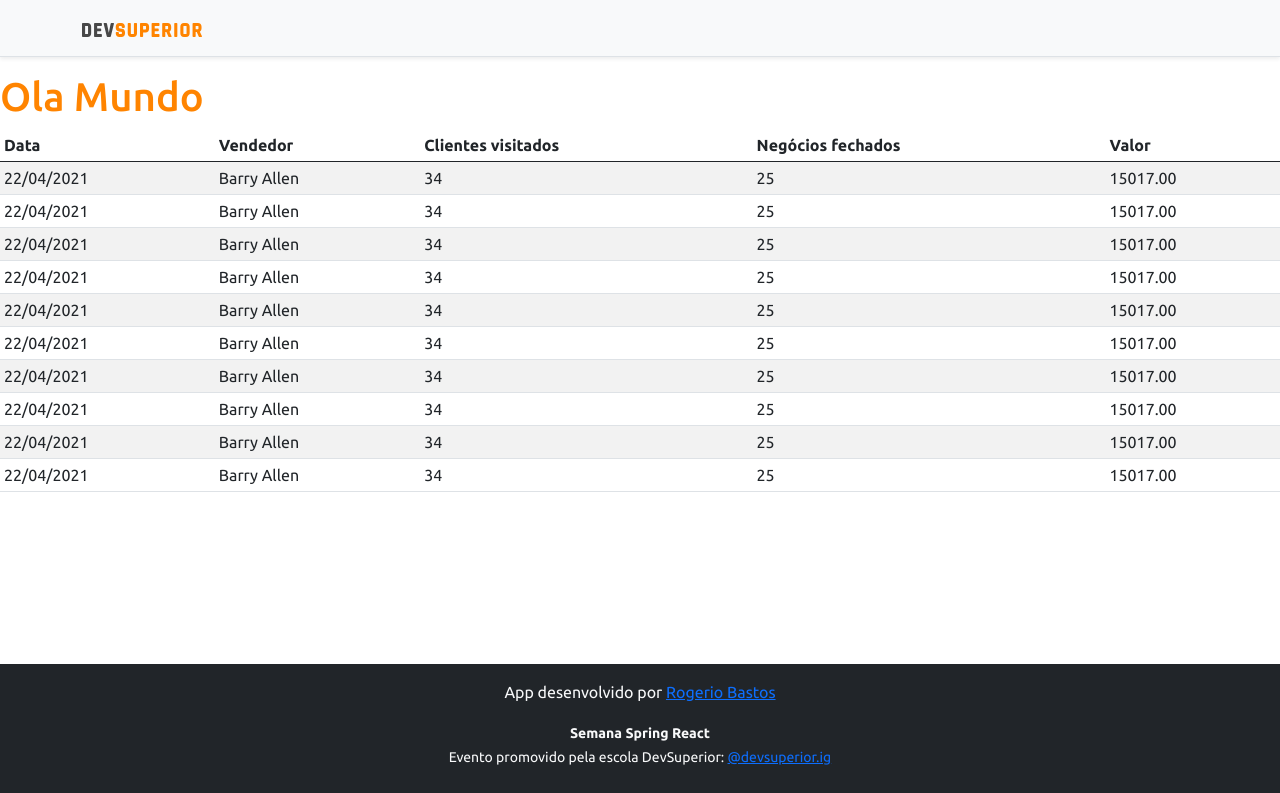
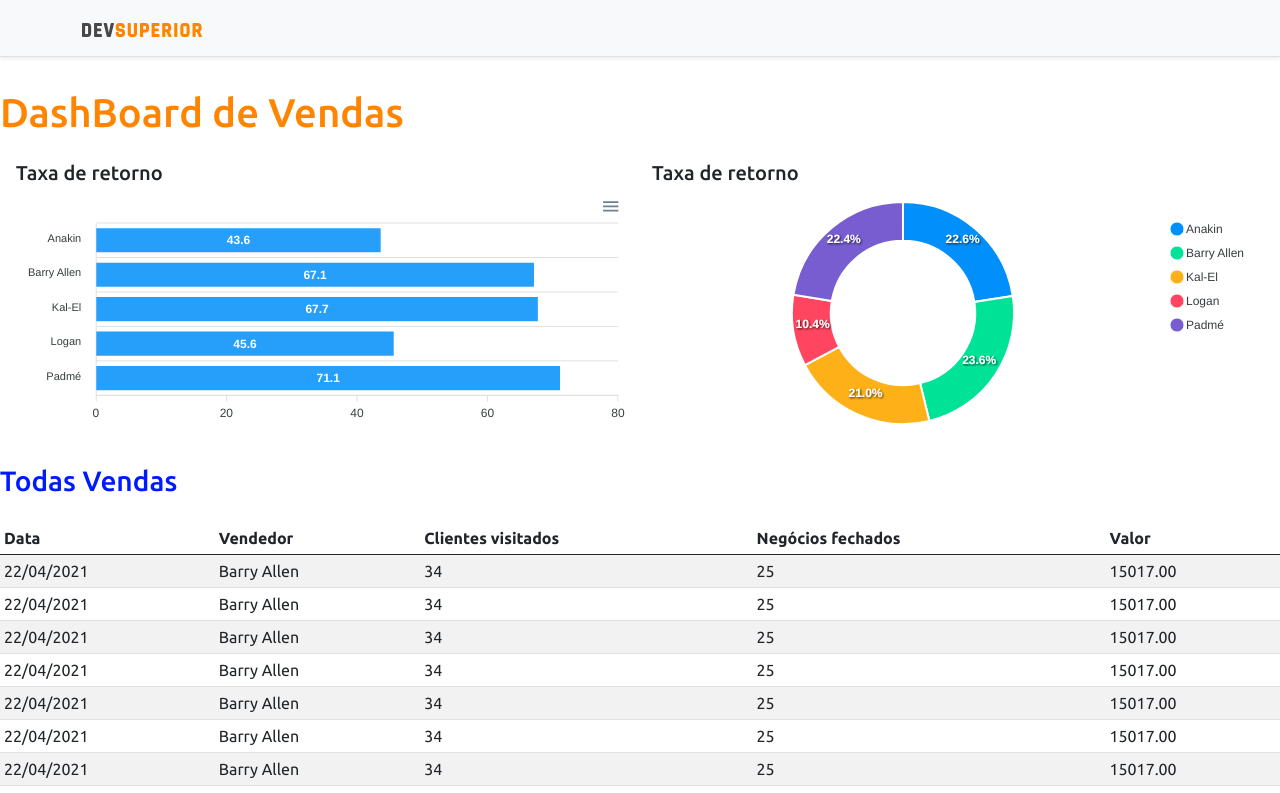
Before and after one commit to rogerplis/projeto-sds3, a React (Create React App) app in the folder frontend/: page / in a window 1280 px wide. Shown: the top 793 px of the page. Built offline with nearby package versions, Linux system fonts and the light colour scheme.

Commit message:
Static charts

```diff
--- a/frontend/package.json
+++ b/frontend/package.json
@@ -12,8 +12,10 @@
     "@types/node": "^12.20.12",
     "@types/react": "^17.0.5",
     "@types/react-dom": "^17.0.3",
+    "apexcharts": "^3.26.1",
     "bootstrap": "^5.0.0",
     "react": "^17.0.2",
+    "react-apexcharts": "^1.3.9",
     "react-dom": "^17.0.2",
     "react-scripts": "4.0.3",
     "typescript": "^4.2.4",
--- a/frontend/src/App.tsx
+++ b/frontend/src/App.tsx
@@ -1,19 +1,33 @@
-import DataTable from 'components/DataTable';
-import Footer from 'components/Footer';
-import NavBar from 'components/NavBar';
-import React from 'react';
-import logo from './logo.svg';
-
+import BarChart from "components/BarCharts";
+import DataTable from "components/DataTable";
+import DonutChart from "components/DonutChart";
+import Footer from "components/Footer";
+import NavBar from "components/NavBar";
+import React from "react";
+import logo from "./logo.svg";
 
 function App() {
   return (
     <>
-    <NavBar/>
-    <div className="App">
-      <h1 className="text-primary"  >Ola Mundo</h1>
-      <DataTable/>
+      <NavBar />
+      <div className="App">
+        <h1 className="text-primary py-3">DashBoard de Vendas</h1>
+        <div className="row px-3">
+          <div className="col-sm-6">
+            <h5>Taxa de retorno</h5>
+            <BarChart/>
+          </div>
+          <div className="col-sm-6">
+            <h5>Taxa de retorno</h5>
+            <DonutChart/>
+          </div>
         </div>
-        <Footer/>
+    <div className="py-3">
+      <h3 className="text-secondary" >Todas Vendas</h3>
+    </div>
+        <DataTable />
+      </div>
+      <Footer />
     </>
   );
 }
--- a/frontend/src/assets/css/styles.css
+++ b/frontend/src/assets/css/styles.css
@@ -1,6 +1,8 @@
 @import url('https://fonts.googleapis.com/css2?family=Ubuntu:wght@300;400;500;700&display=swap');
 :root {
     --color-primary: #FF8400;
+    --color-secondary: #001aff;
+    --color-success: #0bb319;
 }
 
 html, body {
@@ -30,3 +32,9 @@
 .text-primary {
     color: var(--color-primary) !important;
 }
+.text-secondary {
+    color: var(--color-secondary) !important;
+}
+.text-success {
+    color: var(--color-success) !important;
+}
--- /dev/null
+++ b/frontend/src/components/BarCharts/index.tsx
@@ -0,0 +1,34 @@
+import Chart from 'react-apexcharts';
+
+const BarChart = () => {
+    const options = {
+        plotOptions: {
+            bar: {
+                horizontal: true,
+            }
+        },
+    };
+
+    const mockData = {
+        labels: {
+            categories: ['Anakin', 'Barry Allen', 'Kal-El', 'Logan', 'Padmé']
+        },
+        series: [
+            {
+                name: "% Sucesso",
+                data: [43.6, 67.1, 67.7, 45.6, 71.1]
+            }
+        ]
+    };
+
+    return(
+        <Chart
+        options={{...options, xaxis:mockData.labels}}
+        series={mockData.series}
+        type="bar"
+        height="240px"
+
+        ></Chart>
+    );
+}
+export default BarChart;
--- /dev/null
+++ b/frontend/src/components/DonutChart/index.tsx
@@ -0,0 +1,25 @@
+import Chart from 'react-apexcharts';
+
+const DonutChart = () => {
+    const options = {
+        legend: {
+            show: true
+        }
+    };
+
+    const mockData = {
+        series: [477138, 499928, 444867, 220426, 473088],
+        labels: ['Anakin', 'Barry Allen', 'Kal-El', 'Logan', 'Padmé']
+    };
+
+    return(
+        <Chart
+        options={{...options, labels:mockData.labels}}
+        series={mockData.series}
+        type="donut"
+        height="240px"
+
+        ></Chart>
+    );
+}
+export default DonutChart;
```
Also changed, not shown: 1 other file (tests, documents, lock files or other folders).
